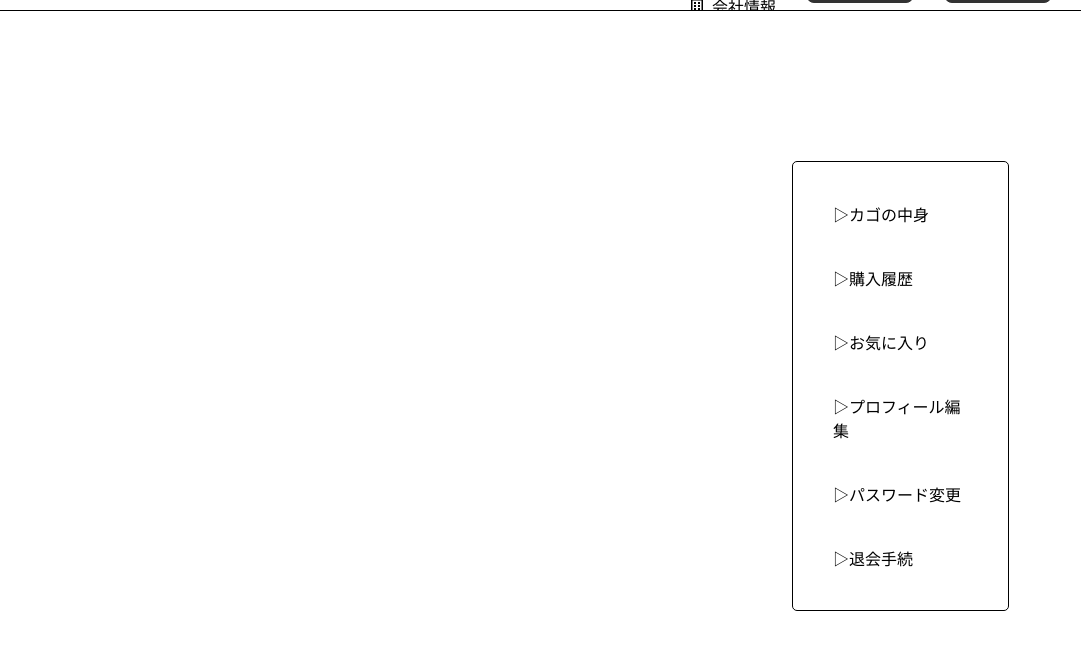
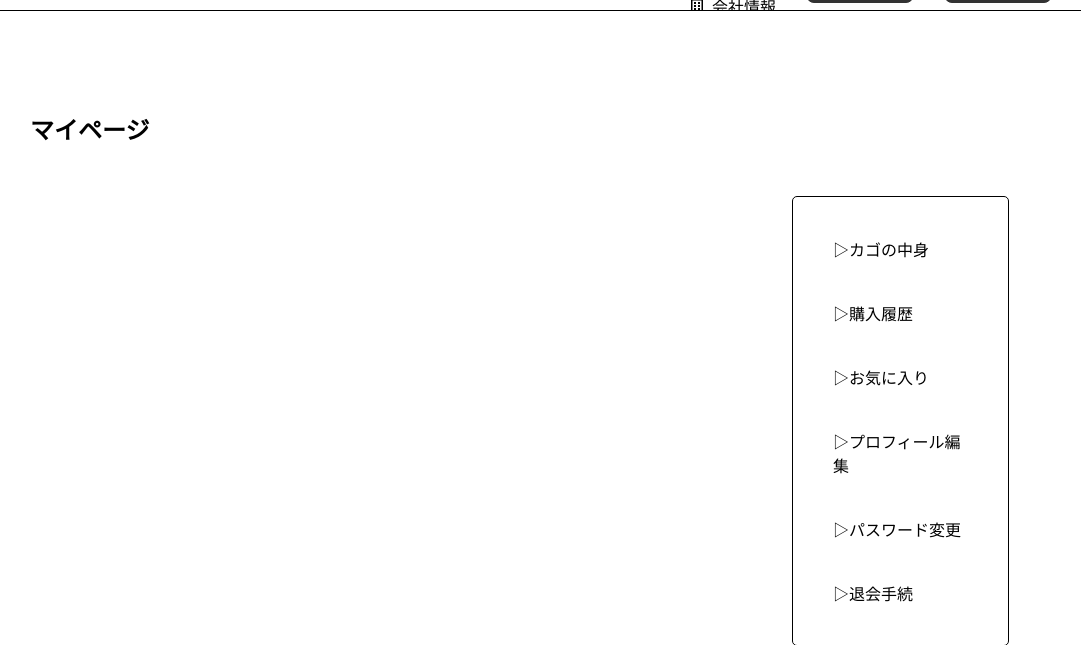
Before and after one commit to XIAO100he/Locigram, a PHP site: page /mypage.php in a window 1280 px wide. Shown: the part 70-715 px from the top of the page, without its empty margins (98-1179 px from the left). Run offline with PHP 8.4, Linux system fonts and the light colour scheme; the visitor is signed in with stand-in values (Sample User, id 1); some libraries are stand-ins or nearby versions.

Commit message:
Edit my page title

```diff
--- a/mypage.php
+++ b/mypage.php
@@ -25,6 +25,7 @@ require('head.php');
 require('header.php');
 ?>
 	<div class="main-wrapper">
+		<h2>マイページ</h2>
 	<!--メインボックス-->
 		<div class="my-main_wrapper">
 
```
